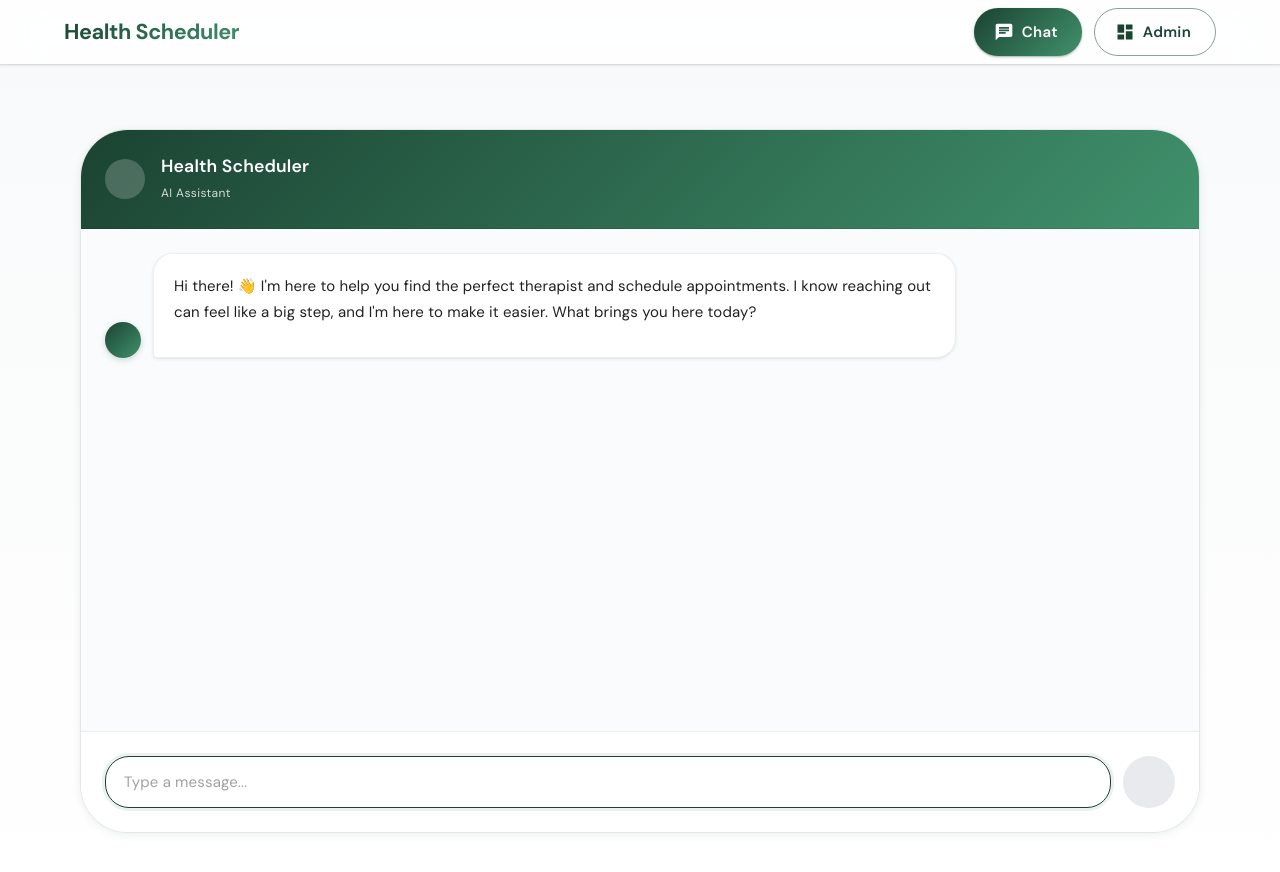
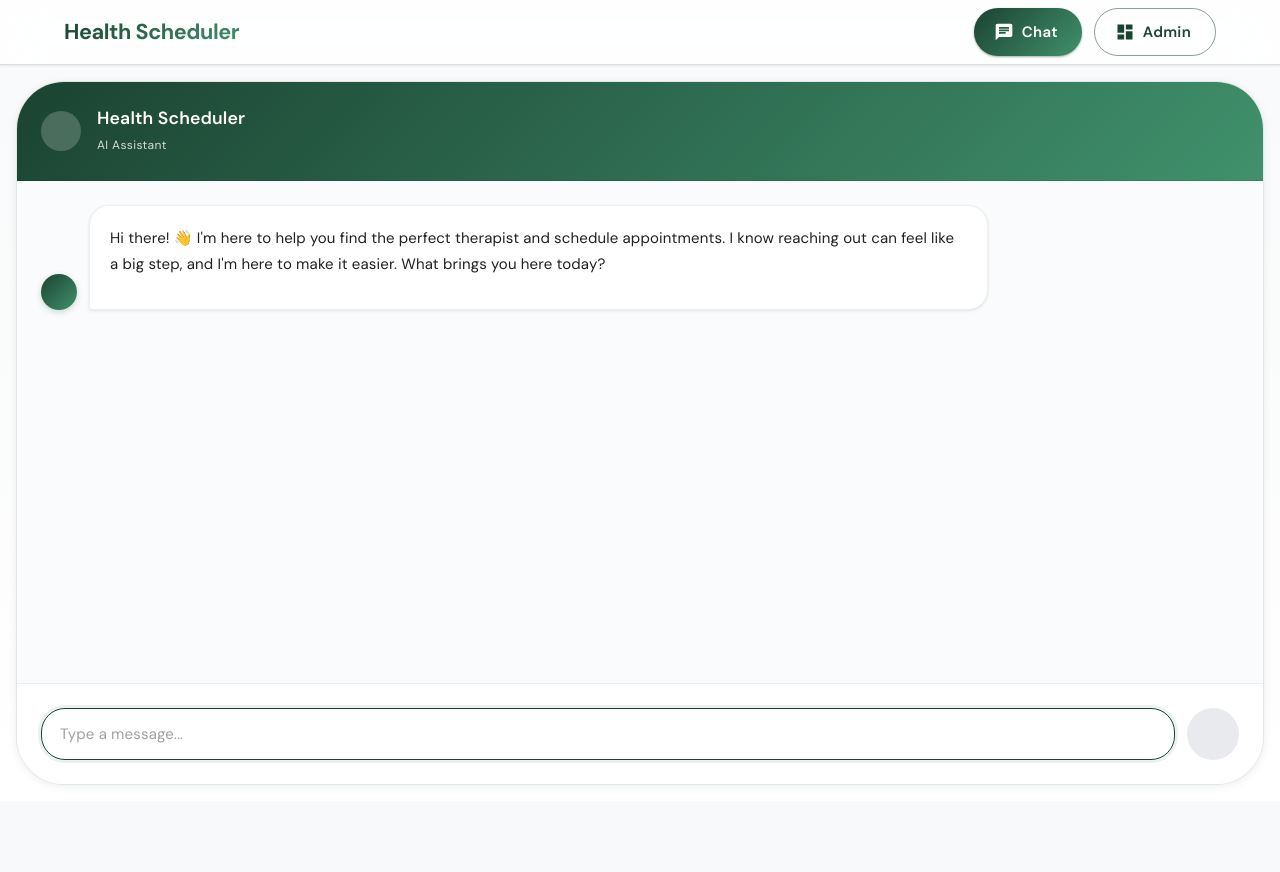
Before and after one commit to Shivesh-ctrl/healthcare-scheduler, a React (Vite) app in the folder frontend/: page / in a window 1280 px wide. Shown: the top 872 px of the page. After the commit the page ends 801 px from the top, so only its background shows below. Built offline with nearby package versions, Linux system fonts and the light colour scheme; no server answers; some icons are missing.

Commit message:
Fix scrolling: prevent page scroll, only chat messages area scrolls

```diff
--- a/frontend/src/App.tsx
+++ b/frontend/src/App.tsx
@@ -119,15 +119,13 @@ export default function App() {
         </AppBar>
 
         {/* Main Content */}
-        <Box component="main" sx={{ flexGrow: 1, py: 6 }}>
-          <Container maxWidth="lg">
+        <Box component="main" sx={{ flexGrow: 1, overflow: 'hidden', display: 'flex', flexDirection: 'column' }}>
           <Routes>
             <Route path="/" element={<ChatPage />} />
             <Route path="/chat" element={<ChatPage />} />
             <Route path="/admin" element={<AdminPage />} />
             <Route path="/debug" element={<DebugPage />} />
           </Routes>
-          </Container>
         </Box>
 
       </Box>
--- a/frontend/src/pages/ChatPage.tsx
+++ b/frontend/src/pages/ChatPage.tsx
@@ -12,6 +12,7 @@ export default function ChatPage() {
         justifyContent: 'center',
         p: 2,
         boxSizing: 'border-box',
+        overflow: 'hidden', // Prevent page scrolling
       }}
     >
       <ChatWindow />
```
Lines whose indentation alone changed are shown as unchanged.
